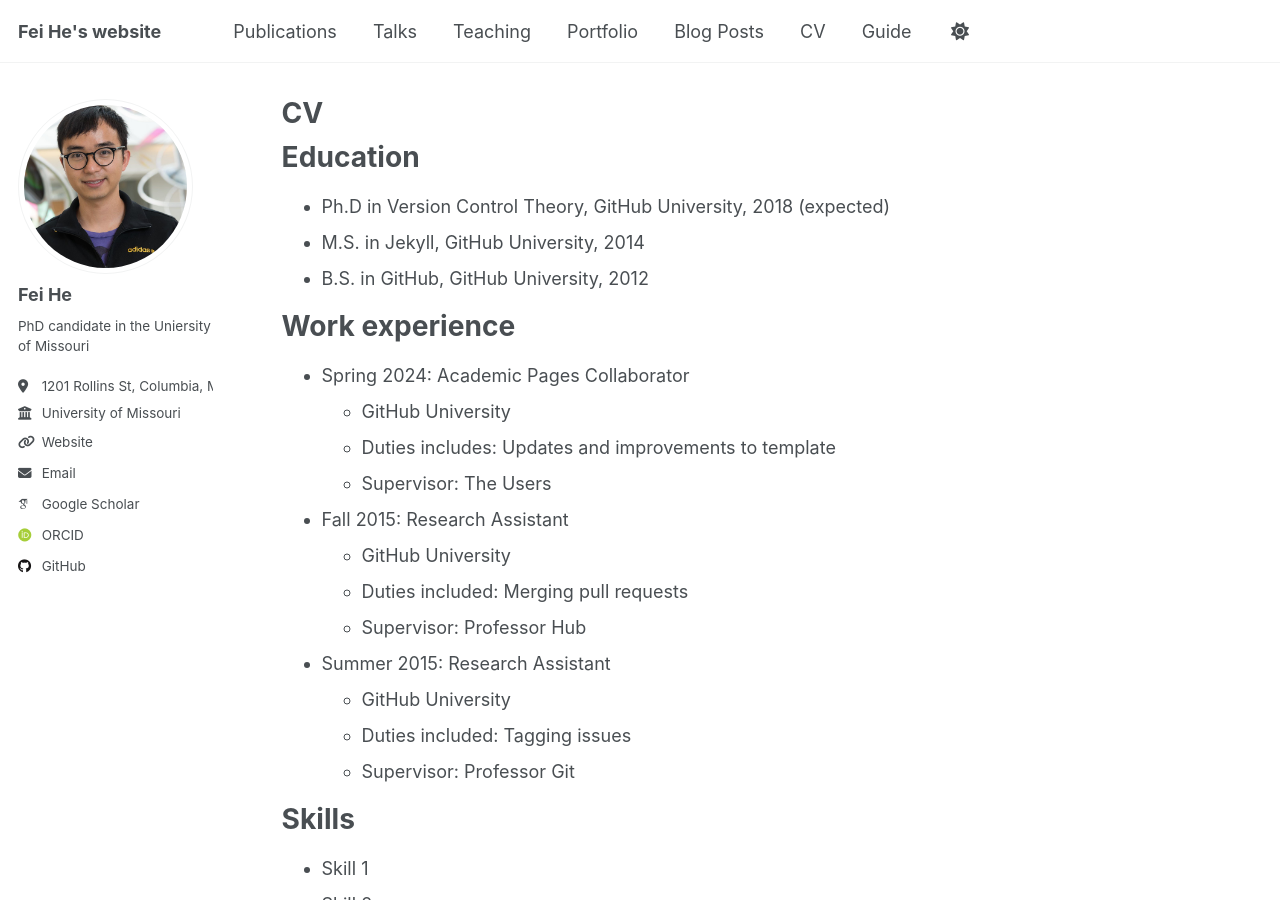
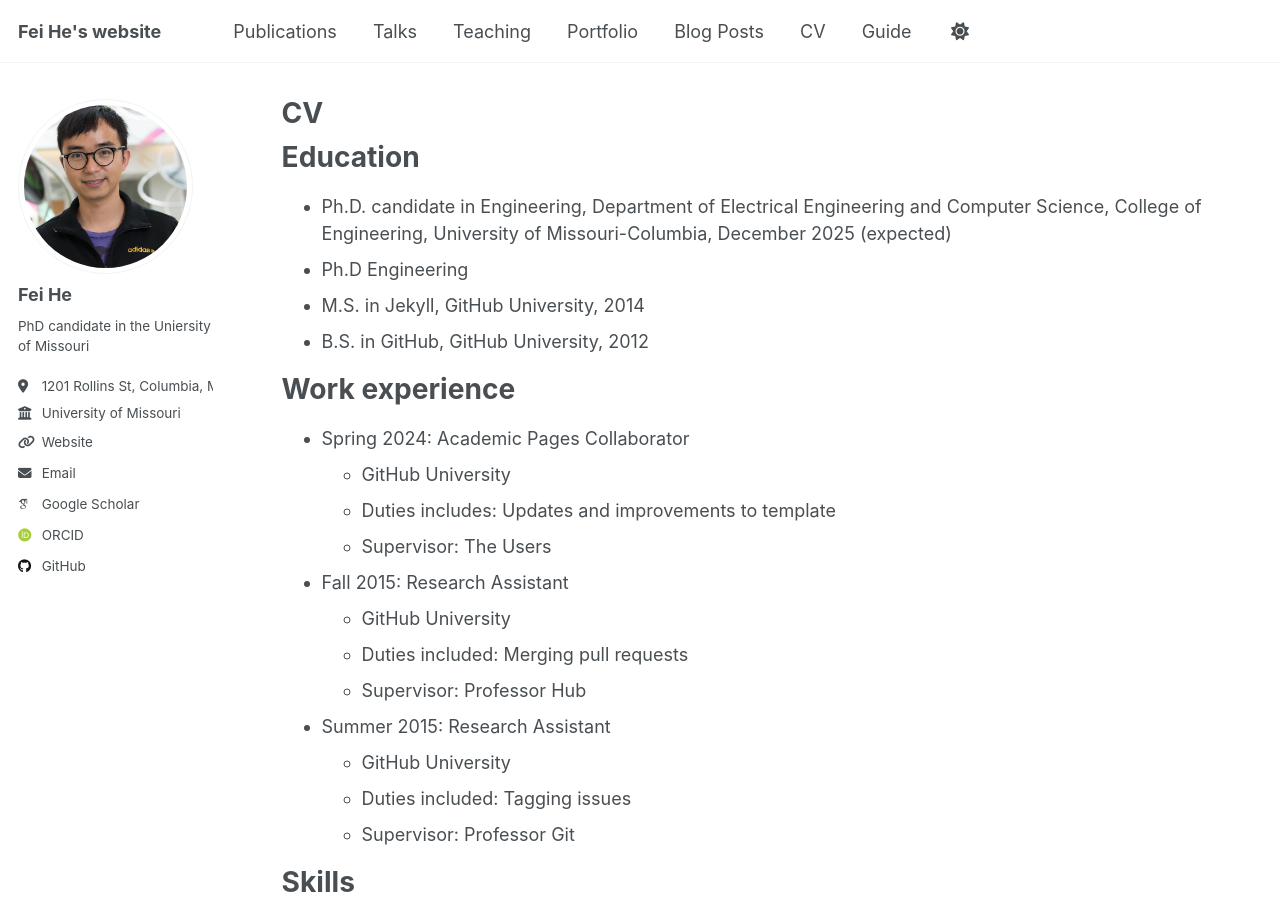
Before and after one commit to coffee19850519/coffee19850519.github.io, a Jekyll site: the page built from _pages/cv.md, in a window 1280 px wide and 900 px high. Built offline with Jekyll 4.4.1, drawn with Linux system fonts in a browser that asks for light colours; some web fonts are replaced.

Commit message:
update CV

```diff
--- a/_pages/cv.md
+++ b/_pages/cv.md
@@ -11,7 +11,8 @@ redirect_from:
 
 Education
 ======
-* Ph.D in Version Control Theory, GitHub University, 2018 (expected)
+* Ph.D. candidate in Engineering, Department of Electrical Engineering and Computer Science, College of Engineering, University of Missouri-Columbia, December 2025 (expected)
+* Ph.D Engineering
 * M.S. in Jekyll, GitHub University, 2014
 * B.S. in GitHub, GitHub University, 2012
 
```
